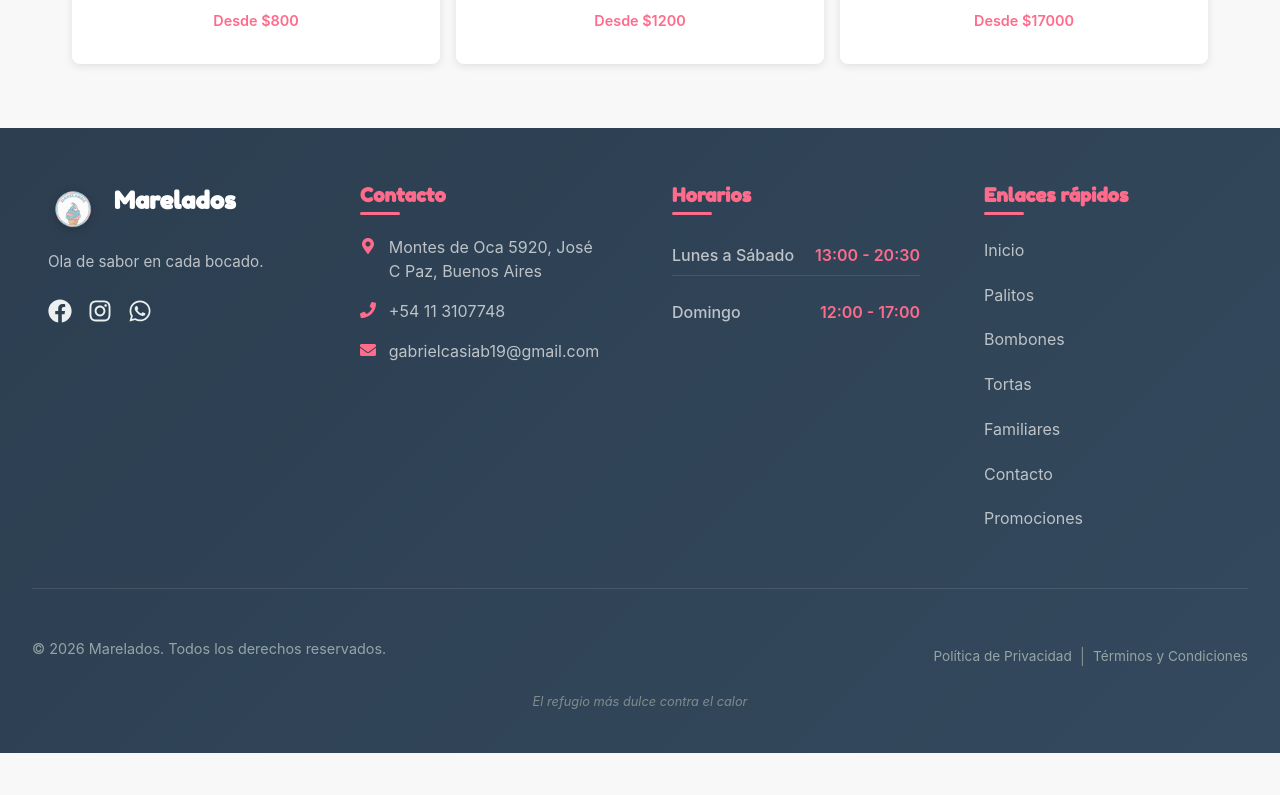
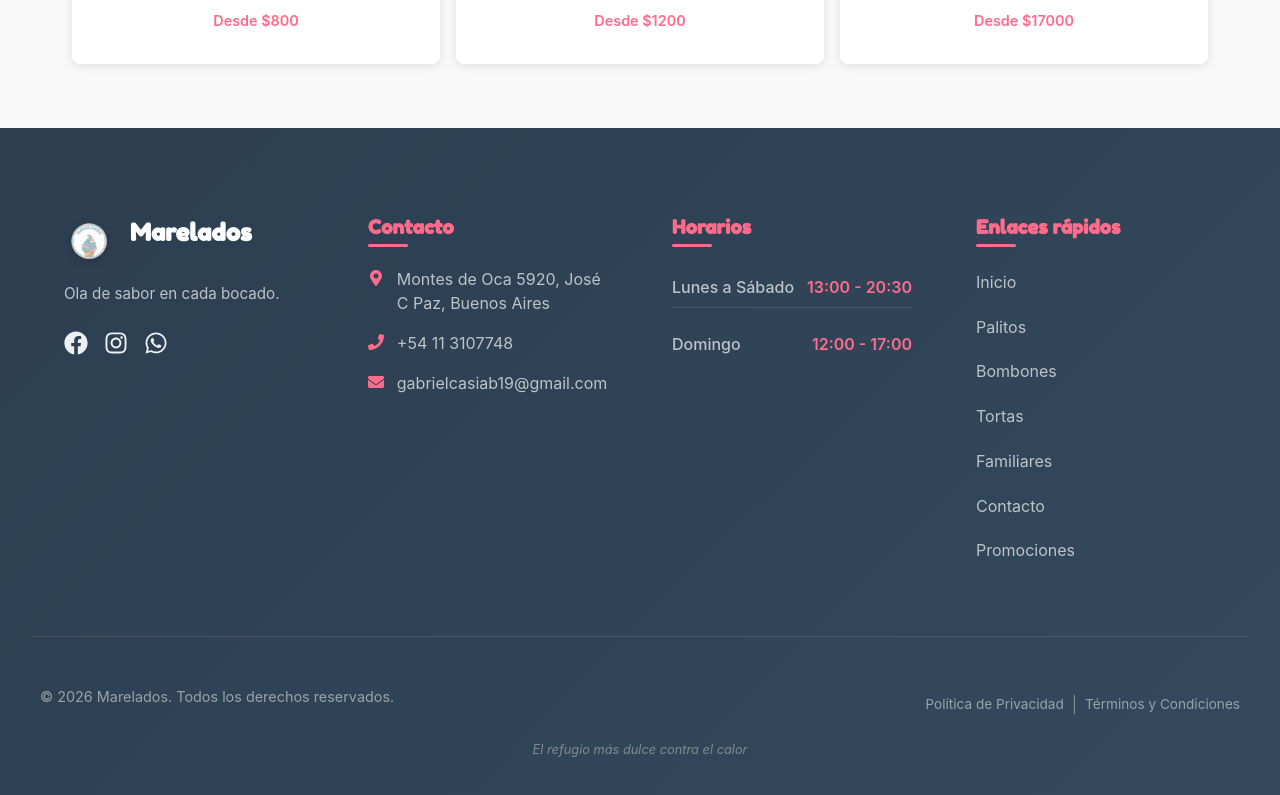
Before and after one commit to MatiCasiba/page-cream-marealdos, a React (Vite) app: page / in a window 1280 px wide. Shown: the part 1279-2074 px from the top of the page. Before the commit the page ends 2032 px from the top, so only its background shows below. Built offline with nearby package versions, Linux system fonts and the light colour scheme.

Commit message:
Ajuste del footer

```diff
--- a/src/components/footer/Footer.scss
+++ b/src/components/footer/Footer.scss
@@ -12,8 +12,9 @@
   display: grid;
   grid-template-columns: 1fr;
   gap: 2rem;
-  max-width: 100%;
+  max-width: 1200px;
   margin: 0 auto;
+  padding: 2rem 1rem 1rem;
 }
 
 /* Secciones del footer */
@@ -252,4 +253,9 @@
   .footer-section:first-child {
     grid-column: span 1;
   }
+
+  .footer-bottom__content {
+    max-width: 1200px;
+    margin: 0 auto 1rem;
+  }
 }
```
